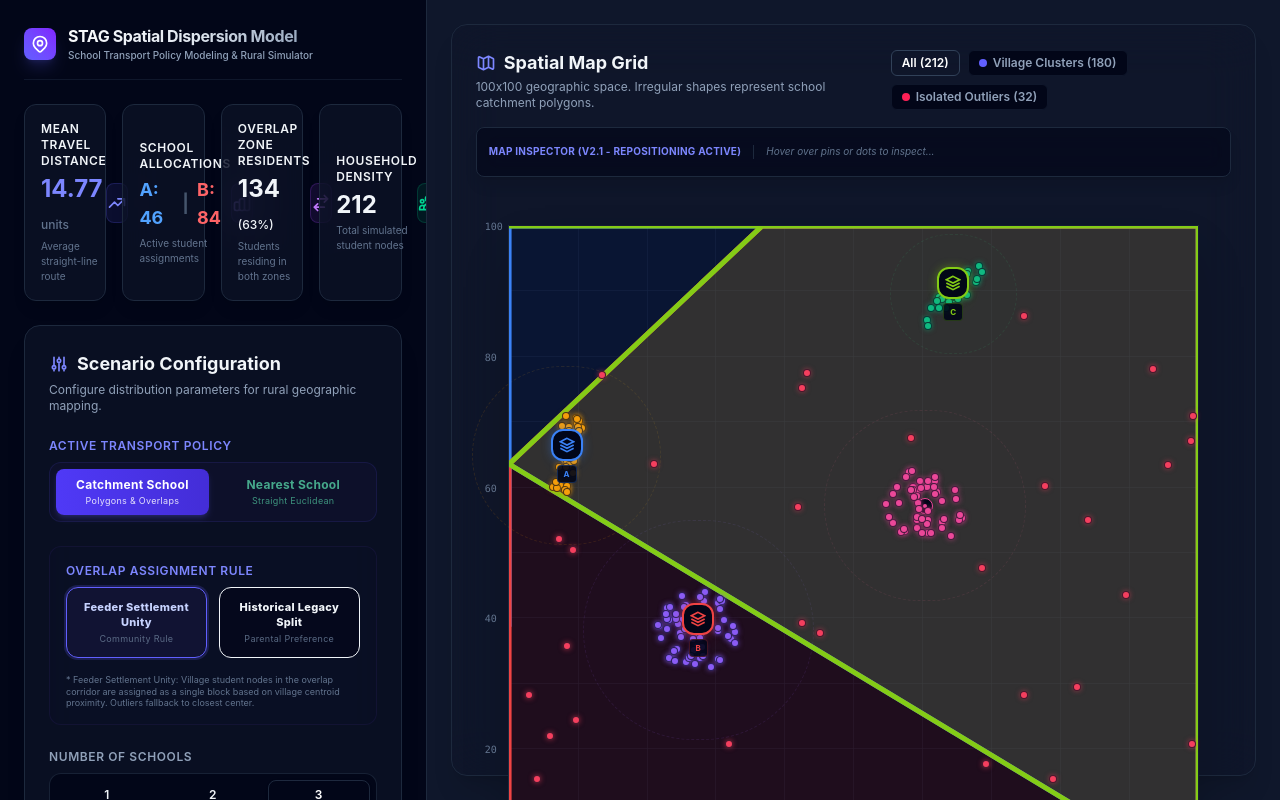
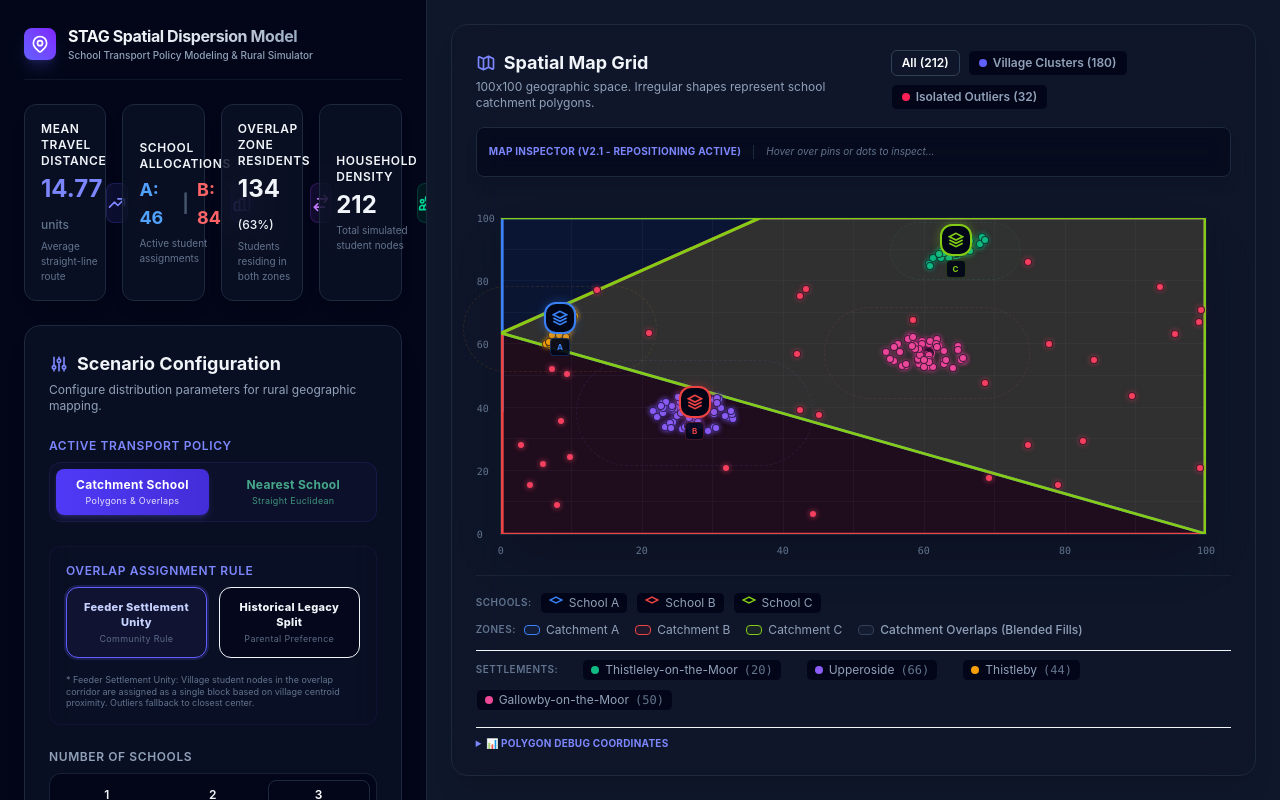
Before and after one commit to robgrant7/stag.policy.model, a React (Vite) app: page / in a window 1280 px wide. Built offline with nearby package versions, Linux system fonts and the light colour scheme.

Commit message:
Allow grid canvas wrapper to shrink using min-h-0 and max-h-full aspect ratio constraints

```diff
--- a/src/components/GridCanvas.tsx
+++ b/src/components/GridCanvas.tsx
@@ -196,10 +196,10 @@ export const GridCanvas: React.FC<GridCanvasProps> = ({
       </div>
 
       {/* Grid Canvas Wrapper */}
-      <div className="flex-1 w-full flex items-center justify-center p-6 md:p-8 select-none">
+      <div className="flex-1 min-h-0 w-full flex items-center justify-center p-4 md:p-6 select-none">
 
         {/* Aspect Ratio Box (Square 1:1) */}
-        <div className="w-full h-full max-w-[85vw] max-h-[82vh] aspect-square bg-slate-950 border border-slate-800 relative flex items-center justify-center m-auto shadow-2xl">
+        <div className="w-full max-w-full max-h-full aspect-square bg-slate-950 border border-slate-800 relative flex items-center justify-center m-auto shadow-2xl" style={{ padding: '5%' }}>
 
           {/* Grid Lines */}
           {ticks.map((tick) => (
```
